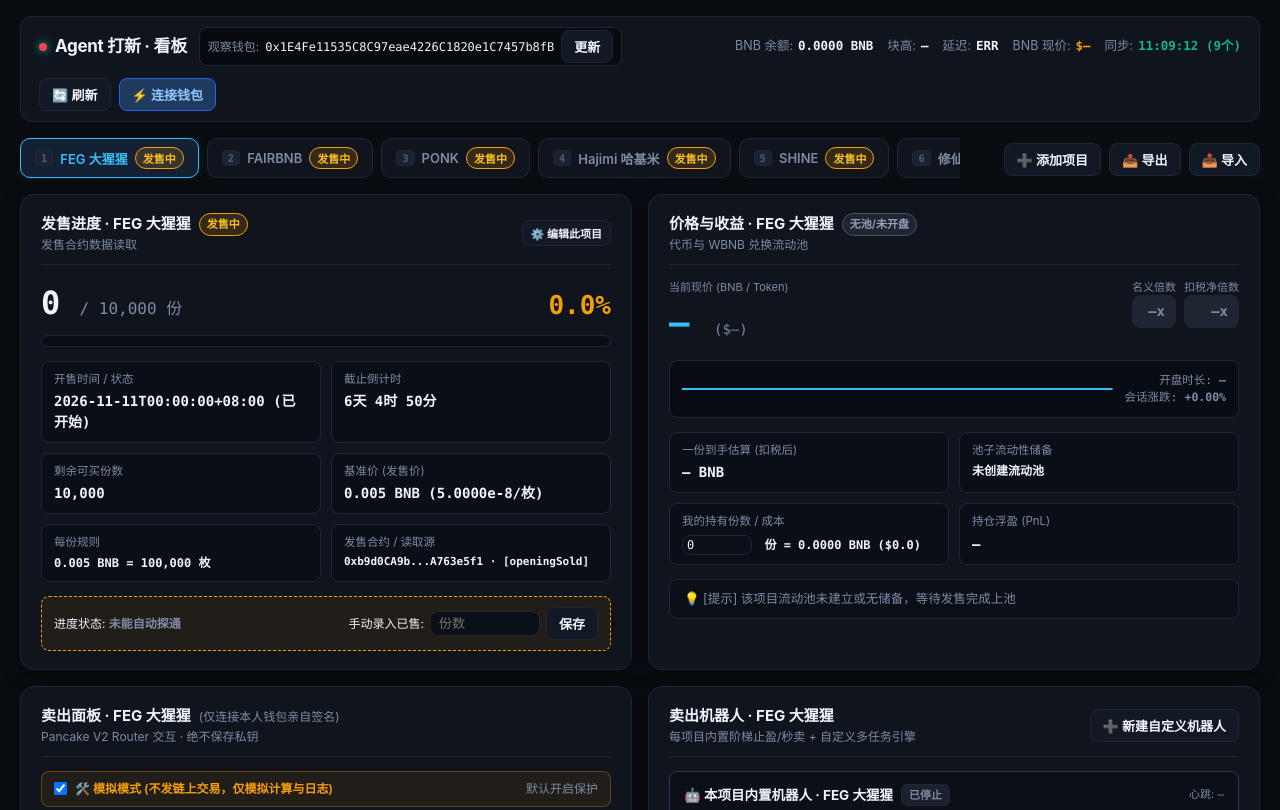
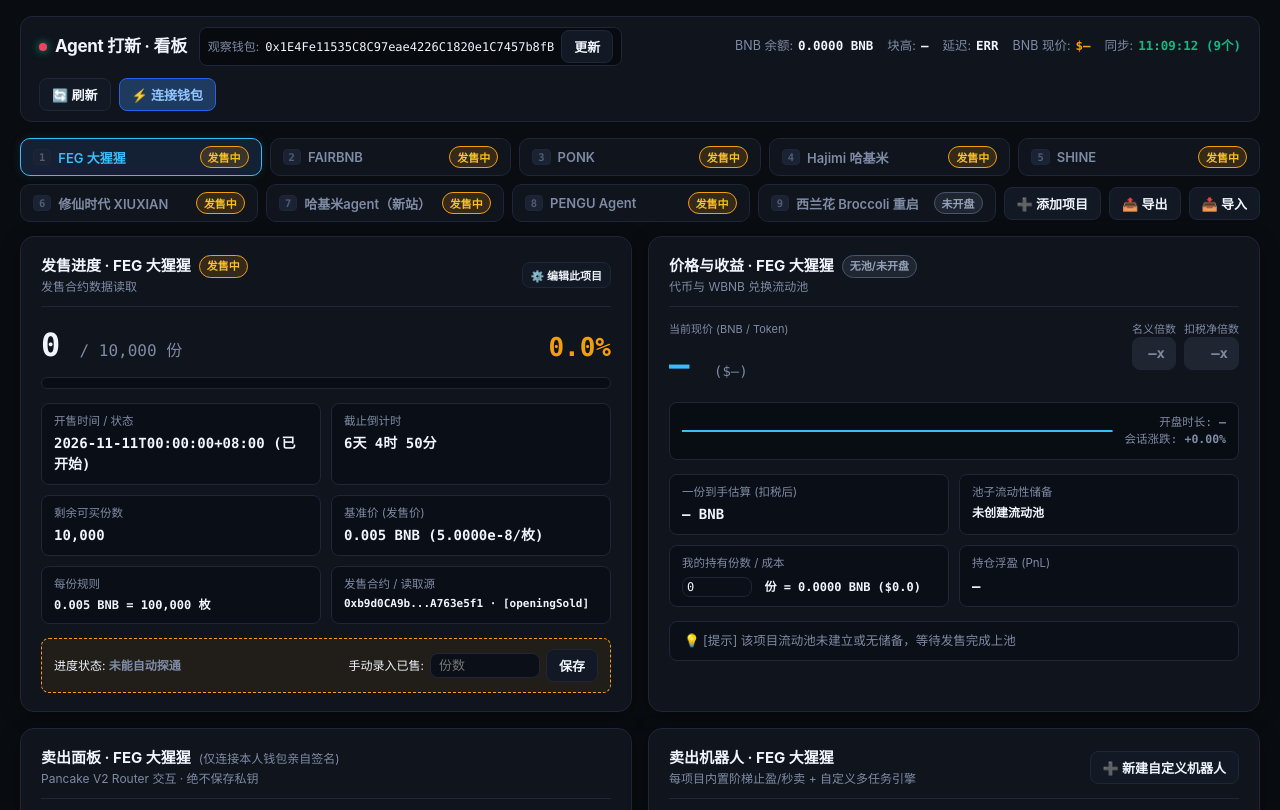
Before and after one commit to jayxsodo/mint-board, a plain HTML site: page index.html in a window 1280 px wide. Shown: the top 810 px of the page. Drawn offline with Linux system fonts and the light colour scheme; no server answers.

Commit message:
feat: v5 项目切换条改为平铺换行布局（取消横向滚动）

```diff
--- a/index.html
+++ b/index.html
@@ -176,18 +176,12 @@
   .project-bar {
     display: flex;
     align-items: center;
-    justify-content: space-between;
+    gap: 8px;
+    flex-wrap: wrap;
     margin-bottom: 14px;
-    gap: 12px;
-    flex-wrap: wrap;
   }
   .tabs-wrapper {
-    display: flex;
-    align-items: center;
-    gap: 8px;
-    overflow-x: auto;
-    padding-bottom: 2px;
-    max-width: calc(100% - 300px);
+    display: contents;
   }
   .project-tab {
     display: flex;
@@ -196,12 +190,16 @@
     background: var(--card);
     border: 1px solid var(--border);
     color: var(--text-dim);
-    padding: 8px 14px;
+    padding: 7px 12px;
     border-radius: 10px;
     font-weight: 600;
     font-size: 13px;
-    white-space: nowrap;
     transition: all 0.15s;
+    flex: 1 1 215px;
+    max-width: 320px;
+    min-width: 150px;
+    box-sizing: border-box;
+    cursor: pointer;
   }
   .project-tab:hover {
     background: var(--card-hover);
@@ -213,6 +211,15 @@
     border-color: var(--blue);
     color: var(--blue);
     box-shadow: 0 0 12px rgba(56, 189, 248, 0.12);
+  }
+  .project-tab .tab-name,
+  .project-tab > span:not(.kbd-key):not(.tab-badge) {
+    flex: 1 1 auto;
+    overflow: hidden;
+    text-overflow: ellipsis;
+    white-space: nowrap;
+    text-align: left;
+    min-width: 0;
   }
   .kbd-key {
     background: #1a2233;
@@ -222,12 +229,15 @@
     padding: 1px 5px;
     border-radius: 4px;
     font-family: var(--font-mono);
+    flex-shrink: 0;
   }
   .tab-badge {
     font-size: 11px;
     padding: 2px 7px;
     border-radius: 999px;
     font-weight: 600;
+    flex-shrink: 0;
+    white-space: nowrap;
   }
   .badge-unopened { background: rgba(127, 139, 164, 0.15); color: #94a3b8; border: 1px solid #475569; }
   .badge-selling { background: var(--amber-glow); color: #fbbf24; border: 1px solid var(--amber); }
@@ -240,6 +250,7 @@
     align-items: center;
     gap: 8px;
     margin-left: auto;
+    flex-shrink: 0;
   }
 
   /* Main Grid */
@@ -251,7 +262,6 @@
   }
   @media (max-width: 1080px) {
     .dashboard-grid { grid-template-columns: 1fr; }
-    .tabs-wrapper { max-width: 100%; }
   }
 
   .card {
@@ -2231,7 +2241,7 @@ function renderProjectTabs() {
 
     tab.innerHTML = `
       <span class="kbd-key">${idx + 1}</span>
-      <span>${escapeHtml(p.name)}${sourceTag}</span>
+      <span class="tab-name" title="${escapeHtml(p.name)}">${escapeHtml(p.name)}${sourceTag}</span>
       <span class="tab-badge ${statusInfo.badgeClass}" id="tabBadge_${p.id}">${statusInfo.status}</span>
     `;
     container.appendChild(tab);
```
Also changed, not shown: 1 other file.
